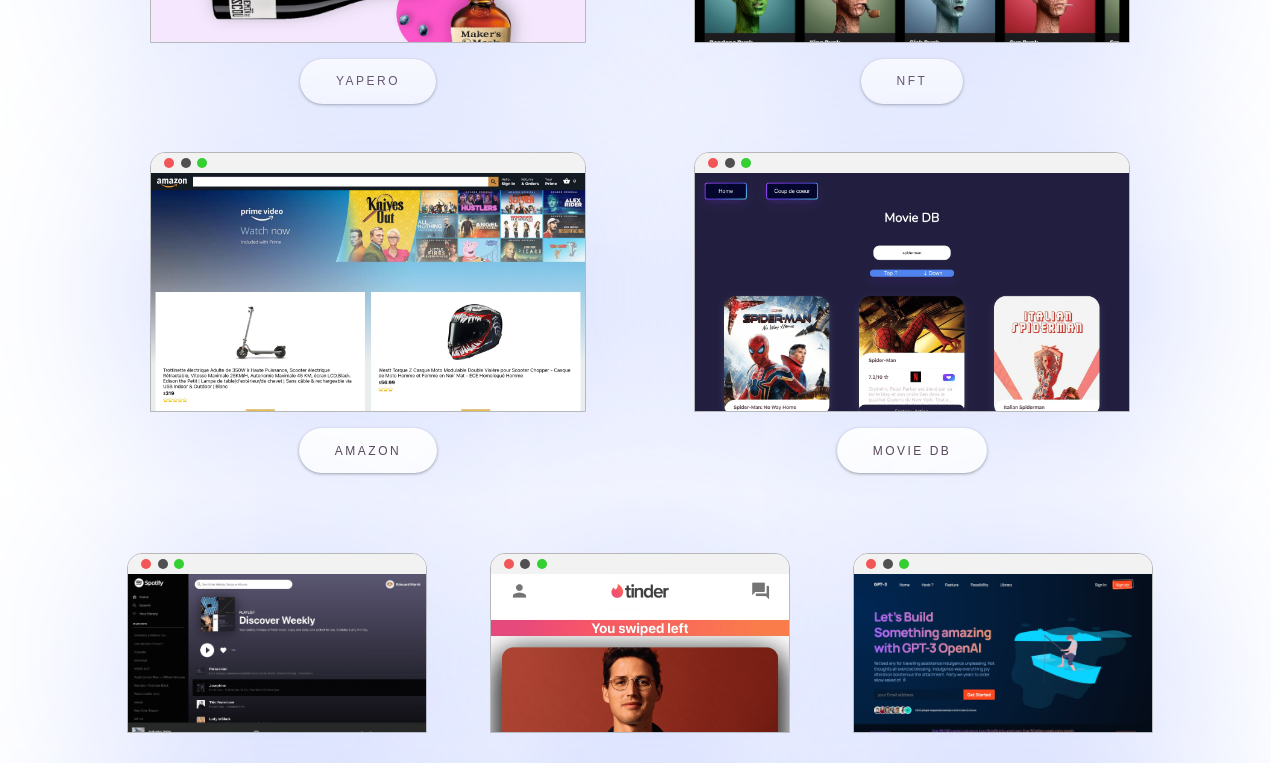
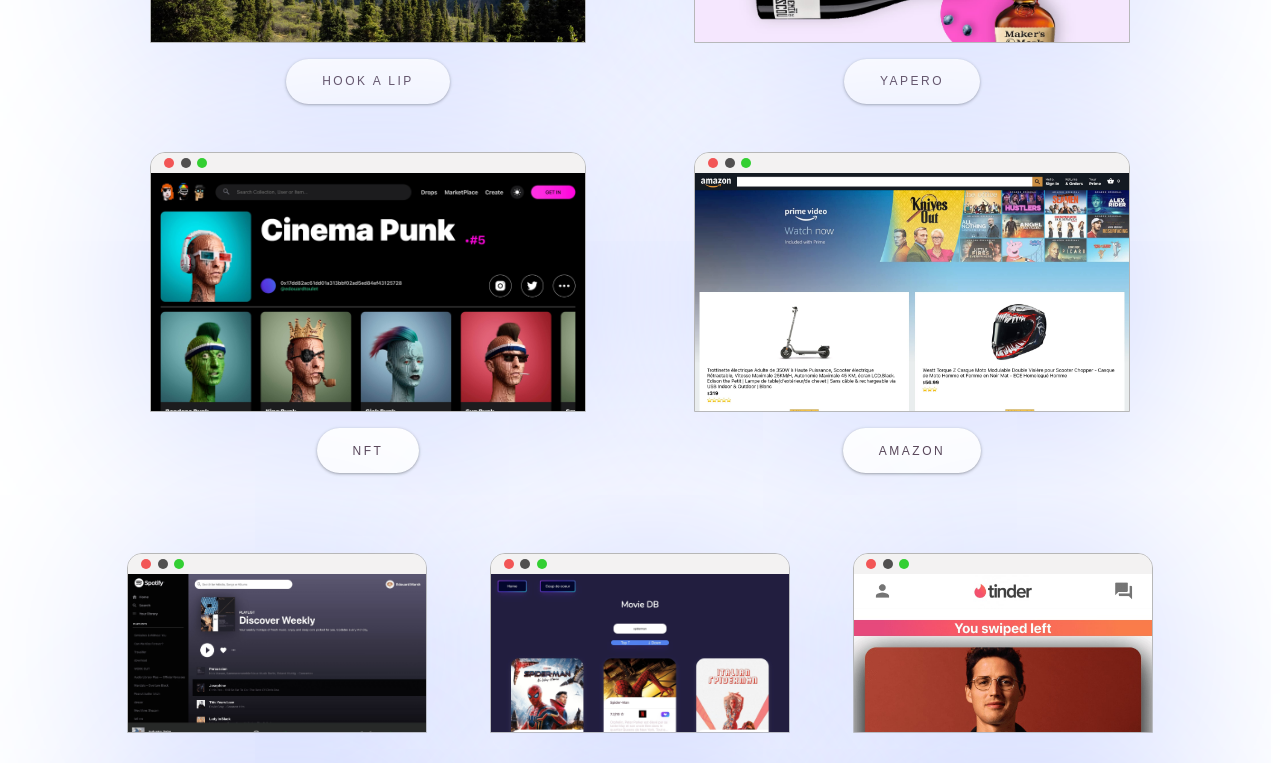
Before and after one commit to edmarsht/portfolio, a React (Create React App) app: page / in a window 1280 px wide. Shown: the part 2300-3063 px from the top of the page. Built offline with nearby package versions, Linux system fonts and the light colour scheme; a web font is replaced by a local one.

Commit message:
add hook a lip project

```diff
--- a/src/containers/projet/Projet.js
+++ b/src/containers/projet/Projet.js
@@ -7,6 +7,14 @@ import plus from "../../assets/plus.png";
 const products = [
   {
     id: 1,
+    name: "Hook a Lip",
+    img: "./hookalip.jpg",
+    imgcut: "./hookalipcut.jpg",
+    // link: "https://yapero.com/",
+    description: "J’ai ici crée la maquette UX/UI et développé le site Hook a Lip (en React js) pour un client. Site en cours.",
+  },
+  {
+    id: 2,
     name: "Yapero",
     img: "./yapero.jpg",
     imgcut: "./yaperocut.jpg",
@@ -22,20 +30,12 @@ const products = [
     description: `J’ai utilisé Thirdweb pour gérer ce projet web 3.0 et créer le Back-end nécessaire à une application Ethereum, basée sur la blockchain. Ce projet exploite des NFT (au préalable "mintés" dans une collection Thirdweb) connectés à OpenSea.`,
   },
   {
-    id: 4,
+    id: 3,
     name: "Amazon",
     img: "./amazon.jpg",
     imgcut: "./amazoncut.jpg",
     link: "https://clone-e655c.web.app/",
   description: "J'ai ici reproduit le site Amazon en Reactjs et hébergé sur Firebase. L'application intègre toutes les principales fonctionnalités E-commerce (un système de compte et de login utilisant Firebase Authentification / des pages produit / un panier et une vérification / un système complet de payement utilisant Stripe / un historique des commandes en temps réel grâce à Firestore Database).",
-  },
-  {
-    id: 3,
-    name: "Movie DB",
-    img: "./moviedb.jpg",
-    imgcut: "./moviedbcut.jpg",
-    link: "https://moviedb-b586e.web.app/",
-    description: "Une app React utilisant l'API TMBD. Je souhaitais pouvoir accéder rapidement à n'importe quel film dans l'objectif de trouver la plateforme où le regarder (Netflix, Canal +, Disney ...), synopsis, note avec possibilité d'enregistrer une sélection dans le localStorage et d'y accéder.",
   },
 ];
 
@@ -46,6 +46,14 @@ const minProducts = [
     img: "./spotify.jpg",
     imgcut: "./spotify.jpg",
     description: "Reproduction de la page d'accueil de Spotify en React en y implémentant mes propres données de l'application grâce à L'API fournit par Spotify."
+  },
+  {
+    id: 2,
+    name: "Movie DB",
+    img: "./moviedbcut.jpg",
+    imgcut: "./moviedbcut.jpg",
+    link: "https://moviedb-b586e.web.app/",
+    description: "Une app React utilisant l'API TMBD. Je souhaitais pouvoir accéder rapidement à n'importe quel film dans l'objectif de trouver la plateforme où le regarder (Netflix, Canal +, Disney ...), synopsis, note avec possibilité d'enregistrer une sélection dans le localStorage et d'y accéder.",
   },
   {
     id: 3,
@@ -71,19 +79,19 @@ const minProducts = [
     description: "Une To Do List app en Reactjs intégrant toutes les fonctionnalités d'un CRUD (Create Read Update Delete). J'ai hébérgé l'application sur Firebase et la base de donnée en temps réel sur Firestore."
   },
   {
-    id: 5,
+    id: 6,
     name: "Mario",
     img: "./mario.jpg",
     imgcut: "./mario.jpg",
     description: "3 niveaux inspirés du célèbre jeu vidéo Mario. L'application est développé en Javascript et utilise une librairie (Kaboom.js). Ici, nous avons la possibilité, grâce aux touches du clavier, de se déplacer et de sauter les obstacles dans l'objectif d'arriver au drapeau."
   },
-  {
-    id: 6,
-    name: "Face API JS",
-    img: "./faceapi.jpg",
-    imgcut: "./faceapi.jpg",
-    description: "Une app js de reconnaissance faciale exploitant l'API FaceAPI. Le programme identifie un visage en temps réel ainsi que certaines expressions (colère, joie, tristesse, peur...)"
-  },
+  // {
+  //   id: 6,
+  //   name: "Face API JS",
+  //   img: "./faceapi.jpg",
+  //   imgcut: "./faceapi.jpg",
+  //   description: "Une app js de reconnaissance faciale exploitant l'API FaceAPI. Le programme identifie un visage en temps réel ainsi que certaines expressions (colère, joie, tristesse, peur...)"
+  // },
     // {
   //   id: 5,
   //   name: "Pokédex",
```
Also changed, not shown: public/hookalip.jpg (added), public/hookalipcut.jpg (added).
